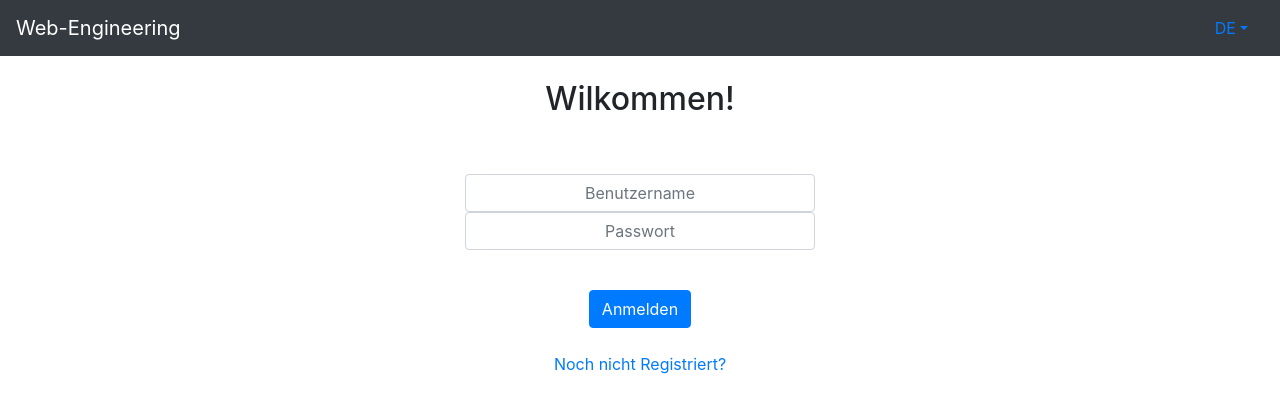
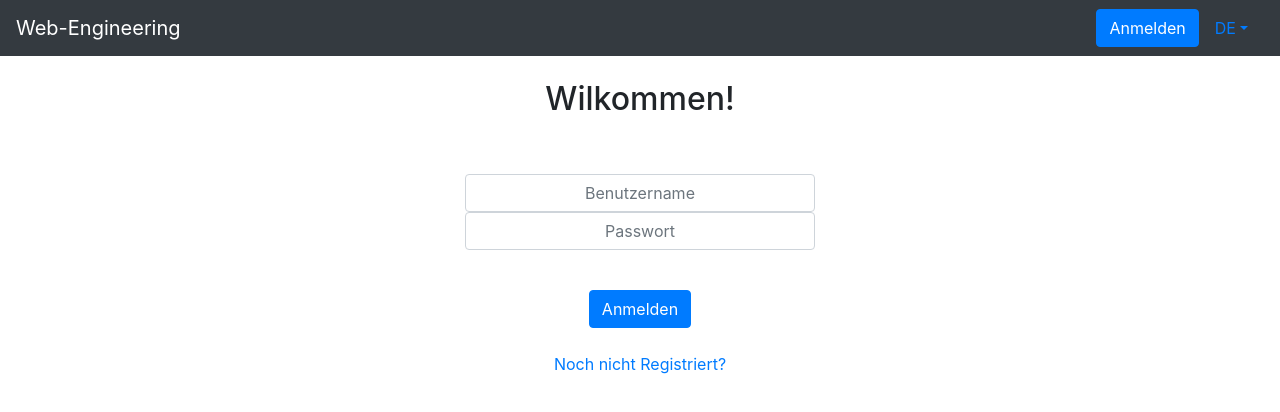
Before and after one commit to FischerTim/hsrm.web-engineering, a React (Create React App) app in the folder frontend/: page /sign-in in a window 1280 px wide. Shown: the top 412 px of the page. Built offline with nearby package versions, Linux system fonts and the light colour scheme.

Commit message:
Navbar button added. onChange to Logout needed.

```diff
--- a/frontend/src/Components/Language/LanguageSwitch.js
+++ b/frontend/src/Components/Language/LanguageSwitch.js
@@ -1,8 +1,9 @@
-import React from 'react'
+import React, { useContext } from 'react'
 import { useForm } from "react-hook-form";
-import { Navbar, Form, Nav, NavDropdown } from 'react-bootstrap';
+import { Navbar, Form, Nav, NavDropdown, Button } from 'react-bootstrap';
 
 import { Link } from 'react-router-dom';
+import { RessourcenContext } from '../../Context/RessourcenContext';
 
 import { Languages } from '../../Ressourcen/LanguageRessourcen'
 import { LanguageOption } from './LanguageOption'
@@ -11,6 +12,7 @@ import { LanguageState } from '../../States/LanguageState'
 export function LanguageSwitch({ ressourcenService, setRessourcen, language, setLanguage }) {
 
     const { register, handleSubmit, errors } = useForm();
+    const { ressourcen } = useContext(RessourcenContext)
 
     const languageList = []
 
@@ -38,8 +40,11 @@ export function LanguageSwitch({ ressourcenService, setRessourcen, language, set
             <Nav className="mr-auto">
             </Nav>
             <Form inline>
+                <Button variant="primary" type="submit">
+                    {ressourcen.LoginData.LoginButton}
+                </Button>
                 <NavDropdown title={language} id="basic-nav-dropdown" onClick={onLanguageChanged}>
-                <NavDropdown.Item >{languageList}</NavDropdown.Item>
+                    <NavDropdown.Item >{languageList}</NavDropdown.Item>
                 </NavDropdown>
             </Form>
         </Navbar.Collapse>
--- a/frontend/src/Ressourcen/LanguageRessourcen.js
+++ b/frontend/src/Ressourcen/LanguageRessourcen.js
@@ -21,7 +21,7 @@ export const Languages = {
             PasswordField: "Password",
             PasswordConfirm: "Confirm Password",
             RegisterButton: "Register Now",
-            LoginLink: "Already registered?"
+            LoginLink: "To the login"
         },
         CorePage: {
            Points: "Your Points: "
@@ -54,7 +54,7 @@ export const Languages = {
             PasswordField: "Passwort",
             PasswordConfirm: "Passwort wiederholen",
             RegisterButton: "Registrieren",
-            LoginLink: "Schon registriert?"
+            LoginLink: "Zum Login"
         },
         CorePage: {
             Points: "Deine Punkte: "
```
